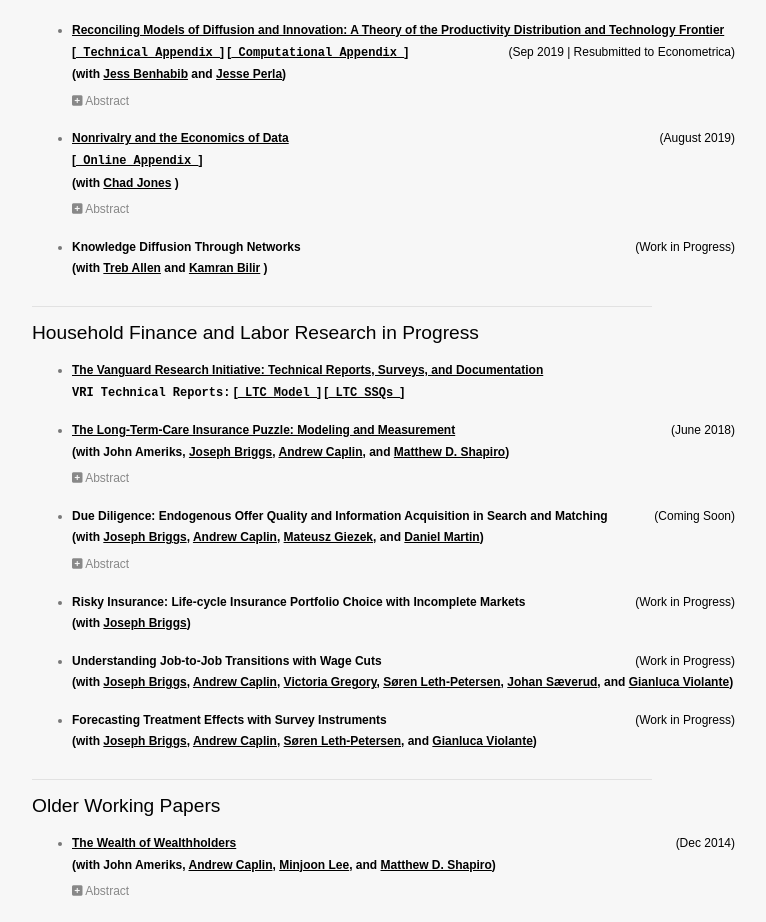
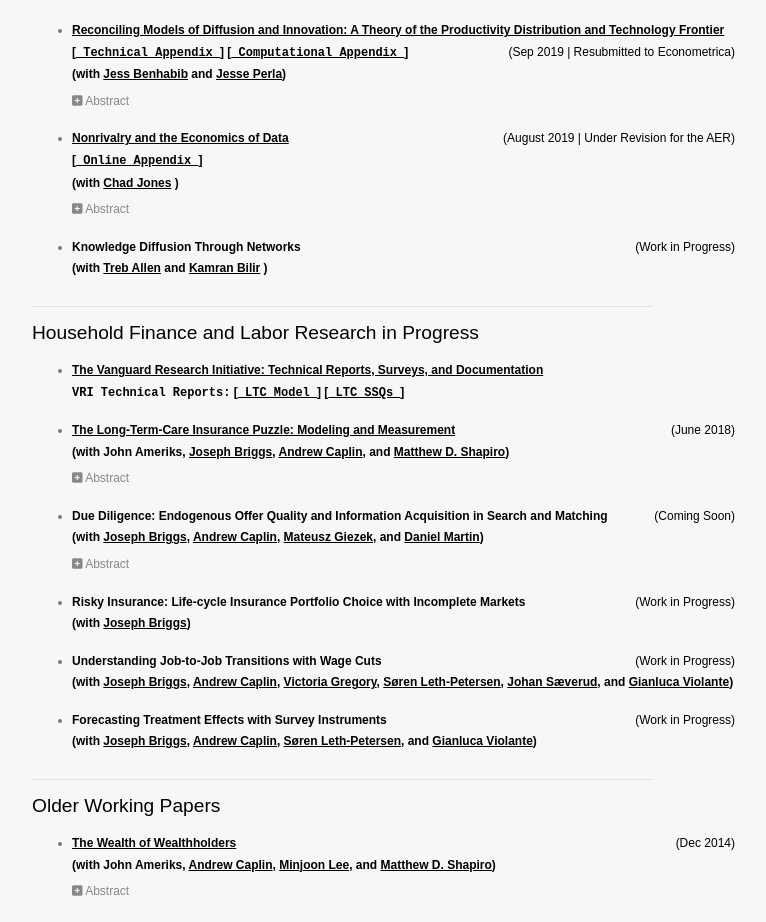
Before and after one commit to CTonetti/CTonetti.github.io, a plain HTML site: page research.html in a window 1280 px wide. Shown: the part 1262-2184 px from the top of the page, without its empty margins (138-904 px from the left). Drawn offline with nearby package versions, Linux system fonts and the light colour scheme.

Commit message:
Update research.html

```diff
--- a/research.html
+++ b/research.html
@@ -249,7 +249,7 @@ using applied econometric techniques with micro survey data on both statistical
 
 <li>
 	<h4 class="title" style="width: 663px"><strong><a href="files/papers/JonesTonetti_DataNonrivalry.pdf"> Nonrivalry and the Economics of Data</a></strong>
-	<span name="right_text" style="float: right" class="auto-style1">(August 2019)</span>  <br>
+	<span name="right_text" style="float: right" class="auto-style1">(August 2019  | Under Revision for the AER)</span>  <br>
 	[<code><a href="files/papers/JonesTonetti_DataNonrivalryAppendix.pdf"> Online Appendix </a></code>] <br>
 	(with <a href="https://web.stanford.edu/~chadj/">Chad Jones</a> )
 	</h4>
```
